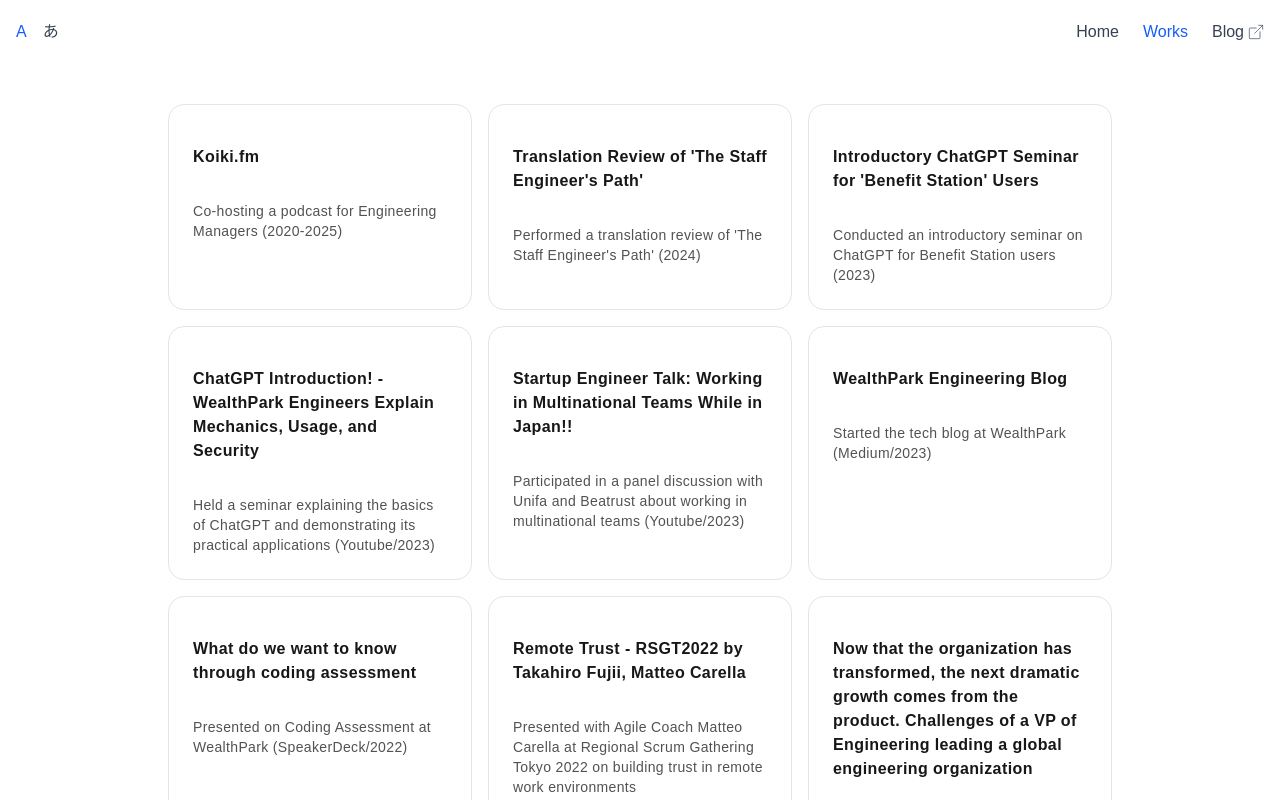
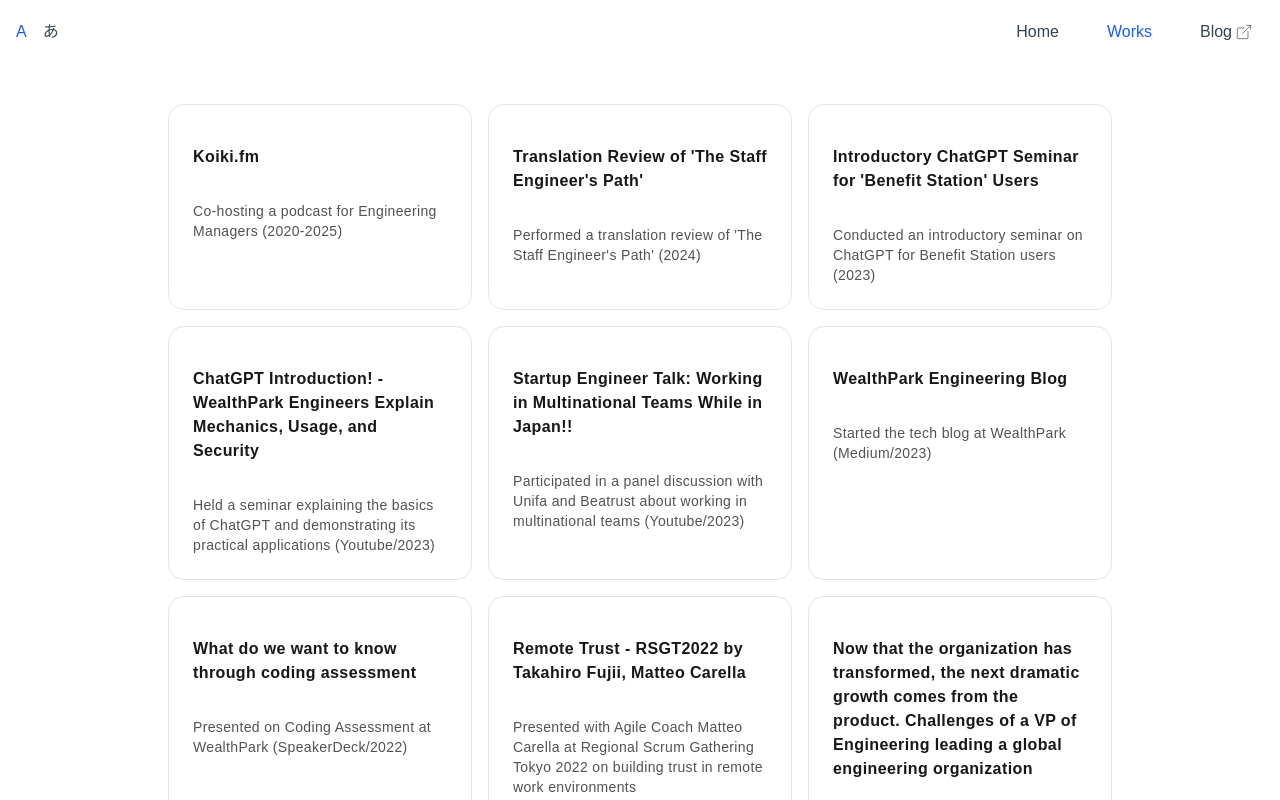
Before and after one commit to taka66/portfolio-2025, a Next.js app: page /en/works in a window 1280 px wide. Shown: the top 800 px of the page. Built offline with nearby package versions, Linux system fonts and the light colour scheme; no server answers.

Commit message:
chore: adjust link area of header

```diff
--- a/src/components/Header/Header.tsx
+++ b/src/components/Header/Header.tsx
@@ -40,21 +40,21 @@
     <header className="fixed top-0 left-0 w-full h-16 bg-background/80 backdrop-blur-sm z-50">
       <div className="container mx-auto h-full flex justify-between items-center px-4">
         <LocaleSwitcher />
-        <nav>
-          <ul className="flex space-x-6">
+        <nav className="h-full">
+          <ul className="flex space-x-6 h-full items-center">
             {navItems.map((item) => {
               const isExternal = item.href.startsWith("http");
               const localizedHref = isExternal ? item.href : getLocalizedHref(item.href);
               const isActive = !isExternal && pathname === localizedHref;
 
               return (
-                <li key={item.label}>
+                <li key={item.label} className="h-full flex items-center">
                   <Link
                     href={localizedHref}
                     target={isExternal ? "_blank" : undefined}
                     rel={isExternal ? "noopener noreferrer" : undefined}
                     className={`
-                      transition-colors inline-flex items-center
+                      transition-colors flex items-center px-3 py-4
                       ${isActive ? "text-blue-600 dark:text-blue-400" : "text-gray-700 dark:text-gray-300 hover:text-black dark:hover:text-white"}
                     `}
                   >
```
